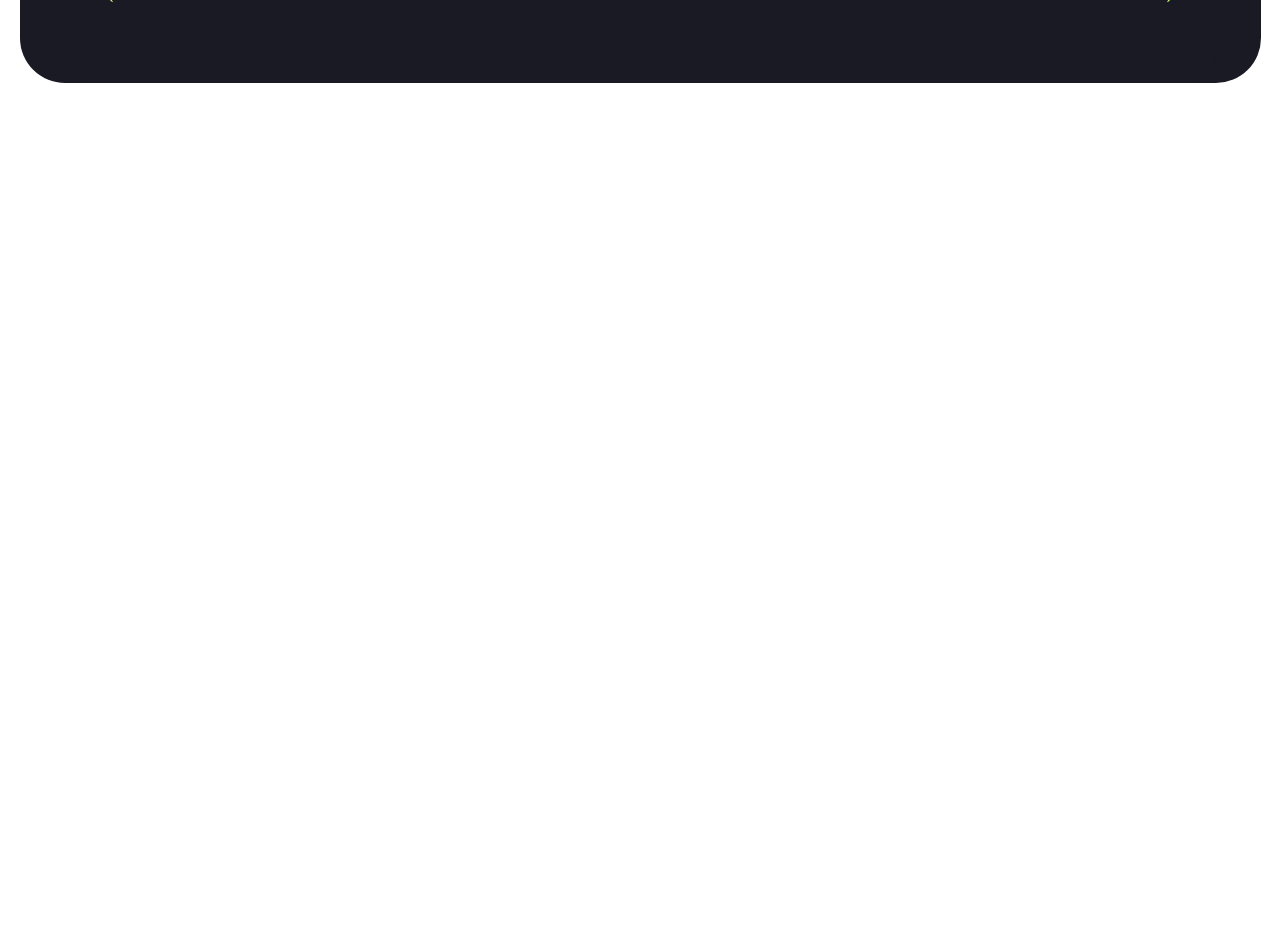
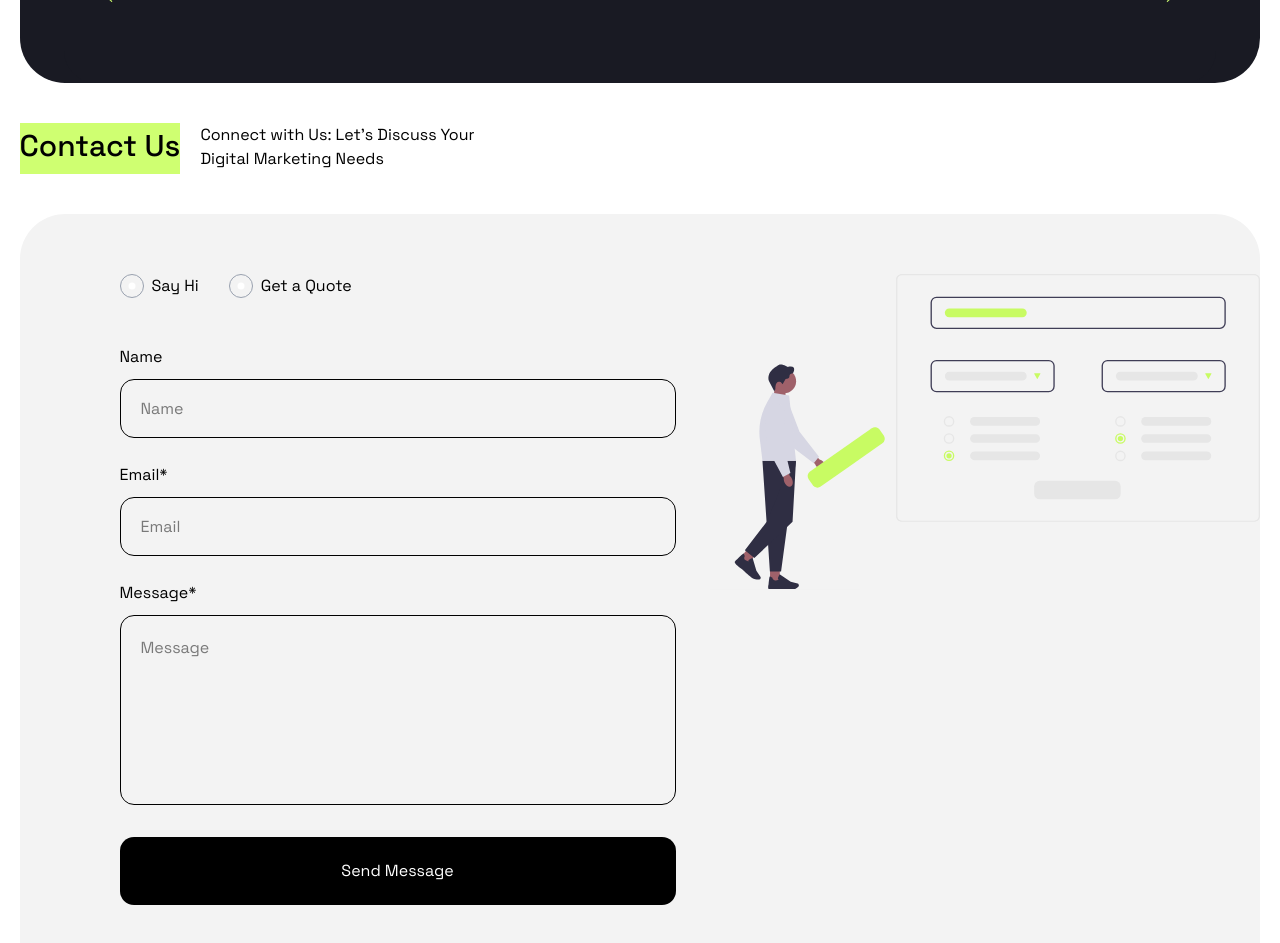
Before and after one commit to ogabekrustamov/Positivus, a React (Vite) app: page / in a window 1280 px wide. Shown: the part 5120-6063 px from the top of the page. Before the commit the page ends 5203 px from the top, so only its background shows below. Built offline with nearby package versions, Linux system fonts and the light colour scheme.

Commit message:
Contact US section implementation and testimonials responsive design

```diff
--- a/src/App.jsx
+++ b/src/App.jsx
@@ -7,6 +7,7 @@ import Studies from "./Components/Studies.jsx";
 import WorkingProcess from "./Components/WorkingProcess.jsx";
 import Team from "./Components/Team.jsx"
 import Testimonials from "./Components/Testimonials.jsx";
+import ContactUs from "./Components/ContactUs.jsx";
 
 
 
@@ -22,6 +23,7 @@ const App = ()  =>{
         <WorkingProcess />
         <Team />
         <Testimonials />
+        <ContactUs />
     </main>
   )
 }
--- /dev/null
+++ b/src/Components/ContactUs.jsx
@@ -0,0 +1,71 @@
+import React from "react";
+import formy from '../assets/formy.svg';
+
+const ContactUs = () => {
+
+    return (
+        <div className="flex flex-col max-lg:items-center mt-[40px]">
+            <div data-aos="fade-up" className="flex max-lg:justify-center max-sm:justify-center  ">
+                <span
+                    className="bg-[rgb(207,255,113)] text-[30px]  h-[51px] flex justify-center font-[500] mr-5 max-sm:text-[17px]  max-sm:h-[45px] max-sm:items-center"><h1>Contact Us</h1></span>
+                <div
+                    className=" h-[46px] w-[500px] max-sm:w-[250px] max-sm:h-[80px] max-sm:text-[14px] transition-all duration-700 ease-out transform">
+                    Connect with Us: Let's Discuss Your <br/> Digital Marketing Needs
+                </div>
+            </div>
+
+            <div className="max-w-[1240px] h-[773px] bg-[rgb(243,243,243)] rounded-[45px] pl-[100px] pt-[60px] mt-[40px] ">
+                <div className="inline-block">
+                    <form action="" method="POST">
+
+                        <div className="mb-[40px]">
+
+                            <label className="inline-flex items-center space-x-2 cursor-pointer mr-[30px]">
+                                <input type="radio" name="option" value="sayHi" className="peer hidden"/>
+                                <div
+                                    className="w-6 h-6 rounded-full border-1 border-gray-400 peer-checked:border-[rgb(207,255,113)] peer-checked:bg-[rgb(207,255,113)] relative">
+                                    <div
+                                        className="absolute inset-1 rounded-full bg-white peer-checked:bg-[rgb(207,255,113)] scale-50"></div>
+                                </div>
+                                <span>Say Hi</span>
+                            </label>
+
+                            <label className="inline-flex items-center space-x-2 cursor-pointer">
+                                <input type="radio" name="option" value="getQ" className="peer hidden"/>
+                                <div
+                                    className="w-6 h-6 rounded-full border-1 border-gray-400 peer-checked:border-[rgb(207,255,113)] peer-checked:bg-[rgb(207,255,113)] relative">
+                                    <div
+                                        className="absolute inset-1 rounded-full bg-white peer-checked:bg-[rgb(207,255,113)] scale-50"></div>
+                                </div>
+                                <span>Get a Quote</span>
+                            </label>
+                        </div>
+
+                        <label htmlFor="name" className="block mb-[10px] ">Name</label>
+                        <input type="text" placeholder="Name" id="name"
+                               className="w-[556px] h-[59px] rounded-[14px] border-black border-[1px] p-[20px] mb-[25px]"/>
+
+                        <label htmlFor="email" className="block mb-[10px]">Email*</label>
+                        <input type="text" placeholder="Email" id="email"
+                               className="w-[556px] h-[59px] rounded-[14px] border-black border-[1px] p-[20px] mb-[25px]"/>
+
+                        <label htmlFor="message" className="block mb-[10px]">Message*</label>
+                        <textarea
+                            id="message"
+                            placeholder="Message"
+                            className="w-[556px] h-[190px] rounded-[14px] text-left border-black border-[1px] p-[20px] mb-[25px] resize-none"
+                        ></textarea>
+
+                        <button type="submit"
+                                className="w-[556px] h-[68px] bg-black rounded-[14px] text-white block">Send Message
+                        </button>
+                    </form>
+                </div>
+                <div className="inline-block float-right w-[550px] overflow-hidden ">
+                    <img src={formy} alt=""/>
+                </div>
+            </div>
+        </div>
+    )
+}
+export default ContactUs;
--- a/src/Components/Team.jsx
+++ b/src/Components/Team.jsx
@@ -12,7 +12,7 @@ import React from "react";
 const Team = () => {
 
     return (
-        <div>
+        <div className="flex flex-col max-lg:items-center">
             <div data-aos="fade-up" className="flex max-lg:justify-center max-sm:justify-center ">
                 <span
                     className="bg-[rgb(207,255,113)] text-[30px]  h-[51px] flex justify-center font-[500] mr-5 max-sm:text-[17px]  max-sm:h-[45px] max-sm:items-center"><h1>Team </h1></span>
@@ -22,7 +22,7 @@ const Team = () => {
                 </div>
             </div>
 
-            <div className="grid grid-cols-3 grid-row-2 gap-[40px] mt-[50px] max-lg:grid-cols-2 max-lg:grid-rows-3 max-sm:flex flex-col items-center">
+            <div className="grid grid-cols-3 grid-row-2 gap-[40px] mt-[50px] max-lg:grid-cols-2 max-lg:grid-rows-3  max-lg:gap-[40px] max-sm:flex max-sm:flex-col items-center">
                 <div data-aos="fade-up" className="w-[387px] h-[331px] p-[40px] flex flex-col border-[1px] border-black border-b-[6px] rounded-[45px] items-center">
                     <div className="flex gap-[15px] pb-[20px] border-b-[1px] border-black">
                         <img src={firstp} className="w-[102px] h-[102px]" alt=""/>
--- a/src/Components/TestimonialSlider.jsx
+++ b/src/Components/TestimonialSlider.jsx
@@ -61,7 +61,7 @@ export default function TestimonialSlider() {
             >
                 {testimonials.map((item, index) => (
                     <SwiperSlide key={index}>
-                        <div className="border border-[rgb(207,255,113)] text-white rounded-[45px] p-8 relative bg-[rgb(25,26,35)] w-full max-w-[606px] h-[250px] mx-auto">
+                        <div className="border border-[rgb(207,255,113)] text-white max-sm:rounded-[30px] rounded-[45px] p-8 relative bg-[rgb(25,26,35)] w-full max-w-[606px] h-[250px] max-lg:h-[200px] max-sm:h-[250px] max-sm:max-w-[500px] max-lg:max-w-[450px] mx-auto">
                             <p className="text-[16px] mb-4">“{item.text}”</p>
                             <div className="absolute bottom-[-12px] left-1/2 transform -translate-x-1/2 w-5 h-5 bg-[#1A1A1A] border-[rgb(207,255,113)] border-b border-l rotate-45 z-10" />
                             <div className="mt-6">
--- a/src/Components/Testimonials.jsx
+++ b/src/Components/Testimonials.jsx
@@ -4,7 +4,7 @@ import TestimonialSlider from './TestimonialSlider';
 const Testimonials = () => {
 
     return (
-        <div className="mt-[40px]">
+        <div className="mt-[40px] flex flex-col max-lg:items-center">
             <div data-aos="fade-up" className="flex max-lg:justify-center max-sm:justify-center ">
                 <span
                     className="bg-[rgb(207,255,113)] text-[30px]  h-[51px] flex justify-center font-[500] mr-5 max-sm:text-[17px]  max-sm:h-[45px] max-sm:items-center"><h1>Team </h1></span>
@@ -14,7 +14,7 @@ const Testimonials = () => {
                 </div>
             </div>
 
-            <div data-aos="fade-up" className="bg-[rgb(25,26,35)] h-[450px] w-[1240px]flex items-center justify-center rounded-[45px] mt-[40px]">
+            <div data-aos="fade-up" className="bg-[rgb(25,26,35)] h-[450px] w-[1240px] max-sm:w-[385px] max-lg:w-[700px] max-lg:h-[400px] flex items-center justify-center rounded-[45px] mt-[40px] max-sm:mt-[20px]">
                 <TestimonialSlider />
             </div>
         </div>
```
Also changed, not shown: src/assets/formy.svg (added).
